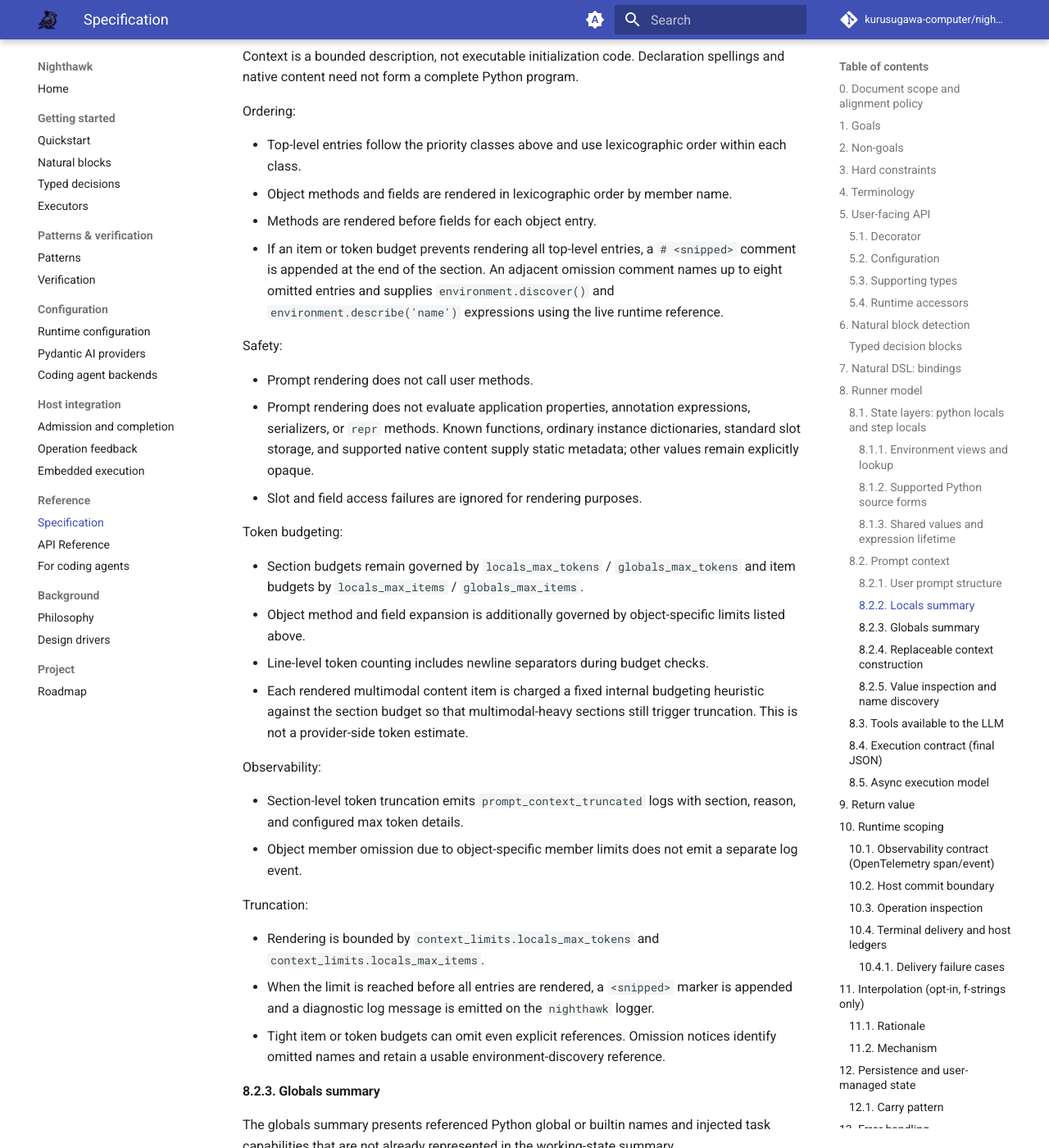
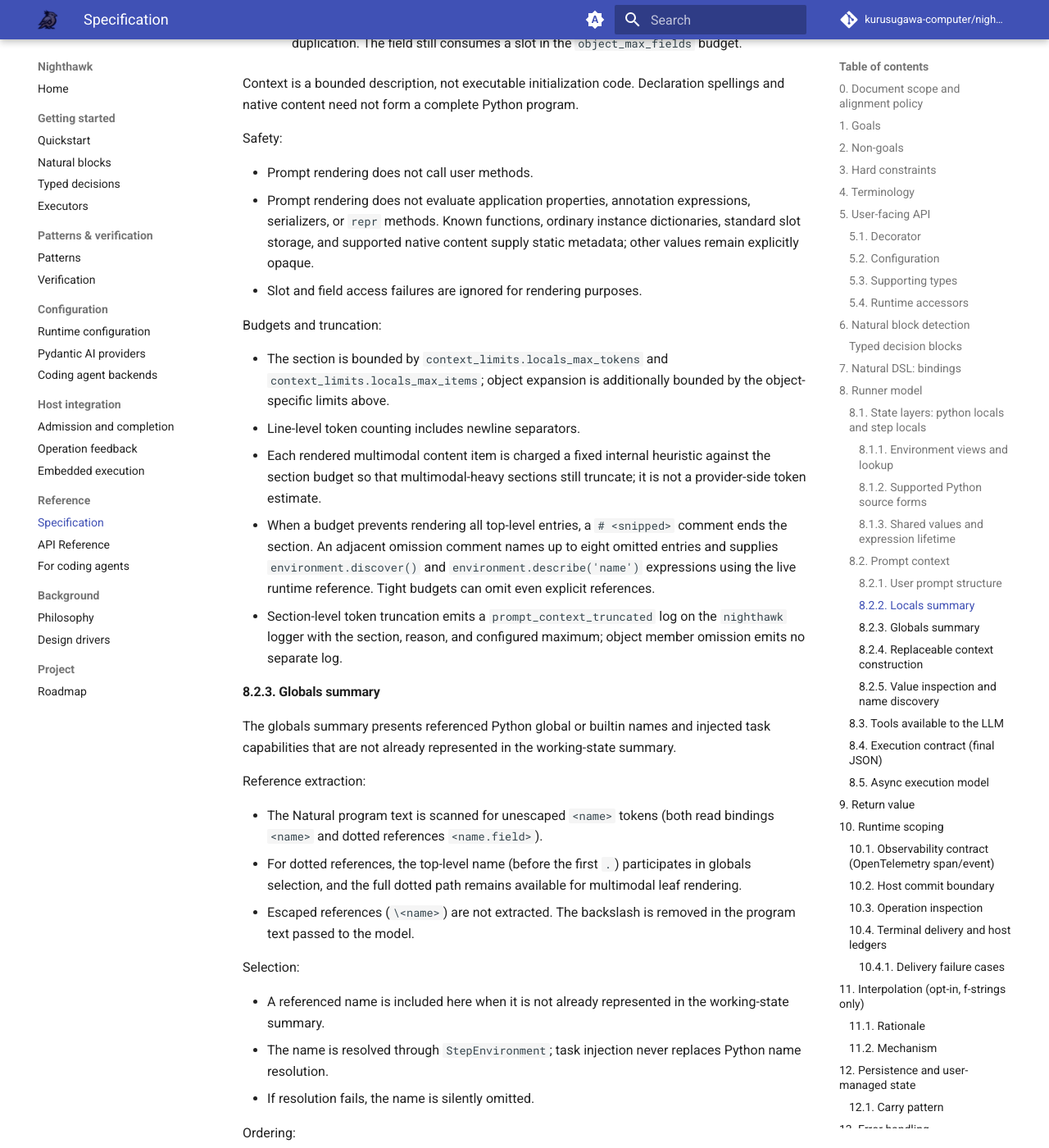
Before and after one commit to kurusugawa-computer/nighthawk-python, an MkDocs documentation site: the page built from docs/specification.md, in a window 1280 px wide and 1400 px high, scrolled down 18219 px. Shown: the whole window at 82% size. Built offline with MkDocs 1.6.1 and Material for MkDocs 9.7.7, drawn with Linux system fonts in a browser that asks for light colours; comment, search, counter and statistics services are not loaded; some of the changed text lies outside the part shown.

Commit message:
State refusal rationale without history and merge duplicated context rules
Co-Authored-By: Claude Opus 5.5 <noreply@anthropic.com>

```diff
--- a/docs/specification.md
+++ b/docs/specification.md
@@ -478,14 +479,6 @@ Rendering format:
 Context is a bounded description, not executable initialization code.
 Declaration spellings and native content need not form a complete Python program.
 
-Ordering:
-
-- Top-level entries follow the priority classes above and use lexicographic order within each class.
-- Object methods and fields are rendered in lexicographic order by member name.
-- Methods are rendered before fields for each object entry.
-- If an item or token budget prevents rendering all top-level entries, a `# <snipped>` comment is appended at the end of the section.
-  An adjacent omission comment names up to eight omitted entries and supplies `environment.discover()` and `environment.describe('name')` expressions using the live runtime reference.
-
 Safety:
 
 - Prompt rendering does not call user methods.
@@ -493,24 +486,15 @@ Safety:
   Known functions, ordinary instance dictionaries, standard slot storage, and supported native content supply static metadata; other values remain explicitly opaque.
 - Slot and field access failures are ignored for rendering purposes.
 
-Token budgeting:
-
-- Section budgets remain governed by `locals_max_tokens` / `globals_max_tokens` and item budgets by `locals_max_items` / `globals_max_items`.
-- Object method and field expansion is additionally governed by object-specific limits listed above.
-- Line-level token counting includes newline separators during budget checks.
-- Each rendered multimodal content item is charged a fixed internal budgeting heuristic against the section budget so that multimodal-heavy sections still trigger truncation. This is not a provider-side token estimate.
-
-Observability:
-
-- Section-level token truncation emits `prompt_context_truncated` logs with section, reason, and configured max token details.
-- Object member omission due to object-specific member limits does not emit a separate log event.
-
-Truncation:
-
-- Rendering is bounded by `context_limits.locals_max_tokens` and `context_limits.locals_max_items`.
-- When the limit is reached before all entries are rendered, a `<snipped>` marker is appended and a diagnostic log message is emitted on the `nighthawk` logger.
-- Tight item or token budgets can omit even explicit references.
-  Omission notices identify omitted names and retain a usable environment-discovery reference.
+Budgets and truncation:
+
+- The section is bounded by `context_limits.locals_max_tokens` and `context_limits.locals_max_items`; object expansion is additionally bounded by the object-specific limits above.
+- Line-level token counting includes newline separators.
+- Each rendered multimodal content item is charged a fixed internal heuristic against the section budget so that multimodal-heavy sections still truncate; it is not a provider-side token estimate.
+- When a budget prevents rendering all top-level entries, a `# <snipped>` comment ends the section.
+  An adjacent omission comment names up to eight omitted entries and supplies `environment.discover()` and `environment.describe('name')` expressions using the live runtime reference.
+  Tight budgets can omit even explicit references.
+- Section-level token truncation emits a `prompt_context_truncated` log on the `nighthawk` logger with the section, reason, and configured maximum; object member omission emits no separate log.
 
 #### 8.2.3. Globals summary
 
@@ -536,10 +520,9 @@ Rendering format:
 
 - Same rules as the locals summary (Section 8.2.2).
 
-Truncation:
-
-- Rendering is bounded by `context_limits.globals_max_tokens` and `context_limits.globals_max_items`.
-- Truncation behavior is the same as the locals summary.
+Budgets and truncation:
+
+- The section is bounded by `context_limits.globals_max_tokens` and `context_limits.globals_max_items`; otherwise the locals summary rules apply.
 
 
 #### 8.2.4. Replaceable context construction
```
Also changed, not shown: other parts of docs/specification.md (+1 -0 lines), docs/design-drivers.md (+1 -1 lines).
